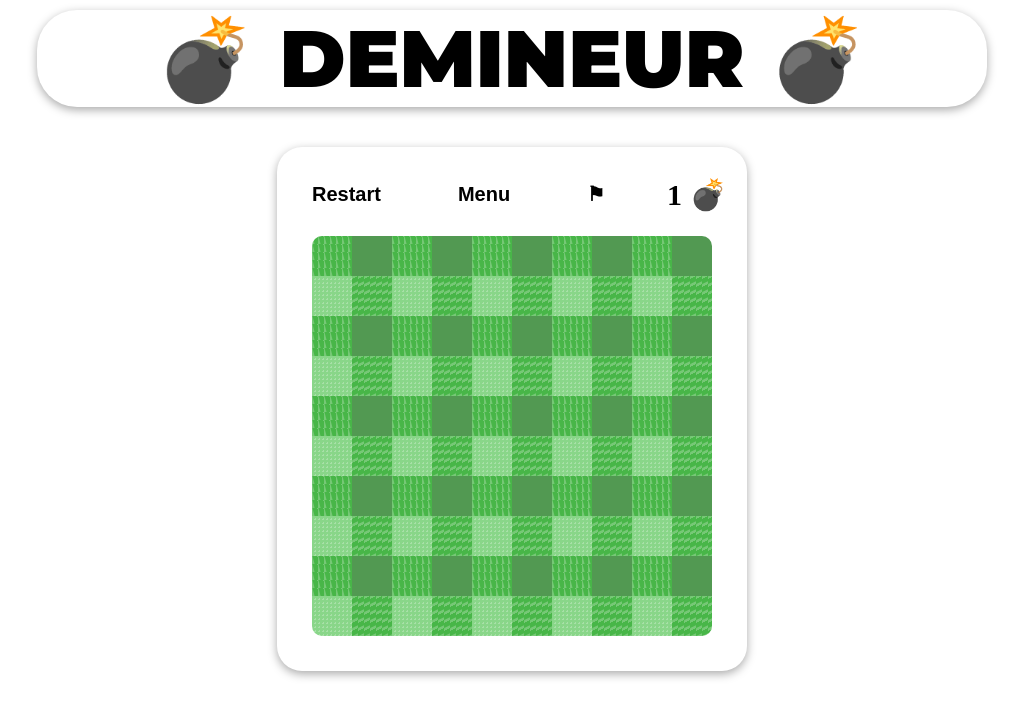
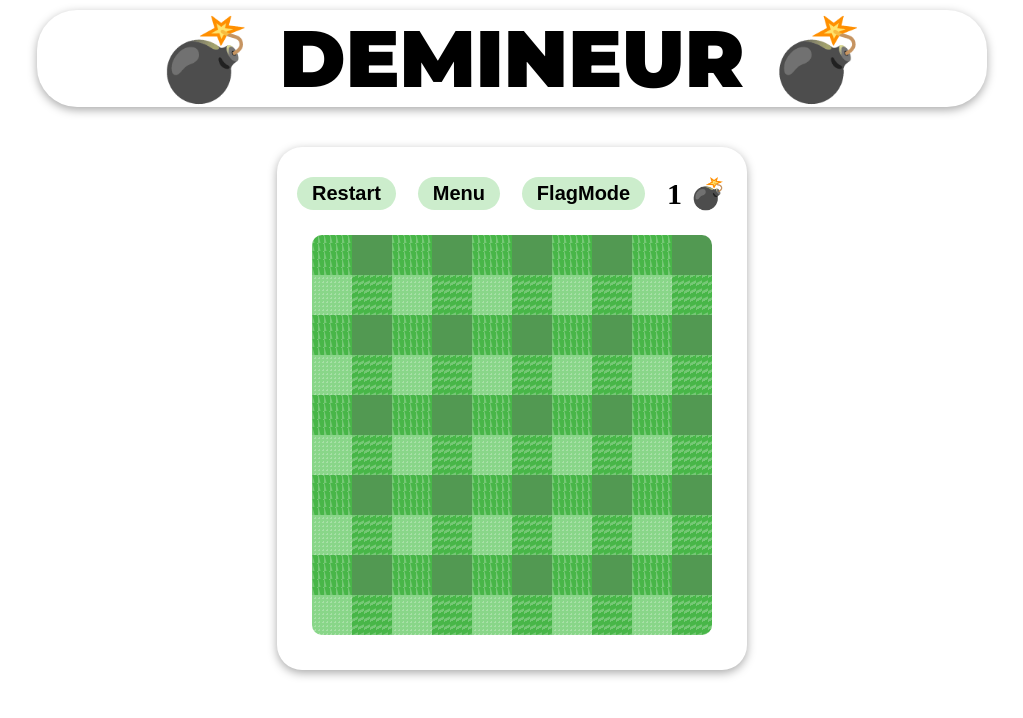
Before and after one commit to G1TS23/DEMINEUR, an Angular app: page /grid/1 in a window 1280 px wide. Shown: the top 718 px of the page, without its empty margins (128-1151 px from the left). Built offline with nearby package versions, Linux system fonts and the light colour scheme.

Commit message:
fix bug with flag mode and some display update

```diff
--- a/src/app/grille/grille.component.html
+++ b/src/app/grille/grille.component.html
@@ -4,9 +4,9 @@
     <div class="display">
         <div><button (click)="resetGame()" class="round">Restart</button></div>
         <div><button (click)="goToMenu()" class="round">Menu</button></div>
-        <div><button (click)="toggleFlagMode()" class="round">
-            <span *ngIf="!flagMode">&#x2691;</span>
-            <span *ngIf="flagMode">Discover</span>
+        <div><button (click)="toggleFlagMode()" class="round" [ngClass]="{ 'flag-mode' : flagMode }">
+            <span *ngIf="!flagMode">FlagMode</span>
+            <span *ngIf="flagMode">FlagMode</span>
         </button></div>
 
         <div id="infos">
--- a/src/app/grille/grille.component.scss
+++ b/src/app/grille/grille.component.scss
@@ -113,11 +113,16 @@ button:disabled{
     border-radius: 200px;
     padding: 5px 15px;
     margin: 10px auto;
-    background-color: white;
+    background-color: rgb(204, 237, 204);
+}
+
+.flag-mode{
+    color: white;
+    background-color: rgb(62, 121, 62);
 }
 
 .round:hover{
-    background-color: rgb(204, 237, 204);
+    background-color: rgb(62, 121, 62);
 }
 
 .flag{
@@ -126,10 +131,12 @@ button:disabled{
 }
 
 .gagne{
+    font-size: 20px;
     color: green;
 }
 
 .perdu{
+    font-size: 20px;
     color: red;
 }
 
--- a/src/app/grille/grille.component.ts
+++ b/src/app/grille/grille.component.ts
@@ -168,6 +168,7 @@ export class GrilleComponent implements OnInit{
   showUpLeft(boxId: number): void{
     if(!this.grid[boxId - 11].isClicked){
       this.grid[boxId - 11].isClicked = true;
+      this.grid[boxId - 11].isFlag = false;
       this.showNeighboors(boxId - 11);
     }
   }
@@ -175,13 +176,15 @@ export class GrilleComponent implements OnInit{
   showUp(boxId: number):void{
     if(!this.grid[boxId - 10].isClicked){
       this.grid[boxId - 10].isClicked = true;
-    this.showNeighboors(boxId - 10);
+      this.grid[boxId - 10].isFlag = false;
+      this.showNeighboors(boxId - 10);
     }
   }
 //fait apparaitre la case au dessus à droite
   showUpRight(boxId: number):void{
     if(!this.grid[boxId - 9].isClicked){
       this.grid[boxId - 9].isClicked = true;
+      this.grid[boxId - 9].isFlag = false;
     this.showNeighboors(boxId - 9);
     }
   }
@@ -189,6 +192,7 @@ export class GrilleComponent implements OnInit{
   showRight(boxId: number):void{
     if(!this.grid[boxId + 1].isClicked){
       this.grid[boxId + 1].isClicked = true;
+      this.grid[boxId + 1].isFlag = false;
       this.showNeighboors(boxId + 1);
     }
   }
@@ -196,6 +200,7 @@ export class GrilleComponent implements OnInit{
   showDownRight(boxId: number):void{
     if(!this.grid[boxId + 11].isClicked){
       this.grid[boxId + 11].isClicked = true;
+      this.grid[boxId + 11].isFlag = false;
       this.showNeighboors(boxId + 11);
     }
   }
@@ -203,6 +208,7 @@ export class GrilleComponent implements OnInit{
   showDown(boxId: number):void{
     if(!this.grid[boxId + 10].isClicked){
       this.grid[boxId + 10].isClicked = true;
+      this.grid[boxId + 10].isFlag = false;
       this.showNeighboors(boxId + 10);
     }
   }
@@ -210,6 +216,7 @@ export class GrilleComponent implements OnInit{
   showDownLeft(boxId: number):void{
     if(!this.grid[boxId + 9].isClicked){
       this.grid[boxId + 9].isClicked = true;
+      this.grid[boxId + 9].isFlag = false;
       this.showNeighboors(boxId + 9);
     }
   }
@@ -217,6 +224,7 @@ export class GrilleComponent implements OnInit{
   showLeft(boxId: number):void{
     if(!this.grid[boxId - 1].isClicked){
       this.grid[boxId - 1].isClicked = true;
+      this.grid[boxId - 1].isFlag = false;
       this.showNeighboors(boxId - 1);
     }
   }
@@ -314,6 +322,7 @@ export class GrilleComponent implements OnInit{
     this.isLost = false;
     this.isWin = false;
     this.nbFlag = 0;
+    this.flagMode = false;
   }
 
   goToMenu(){
```
